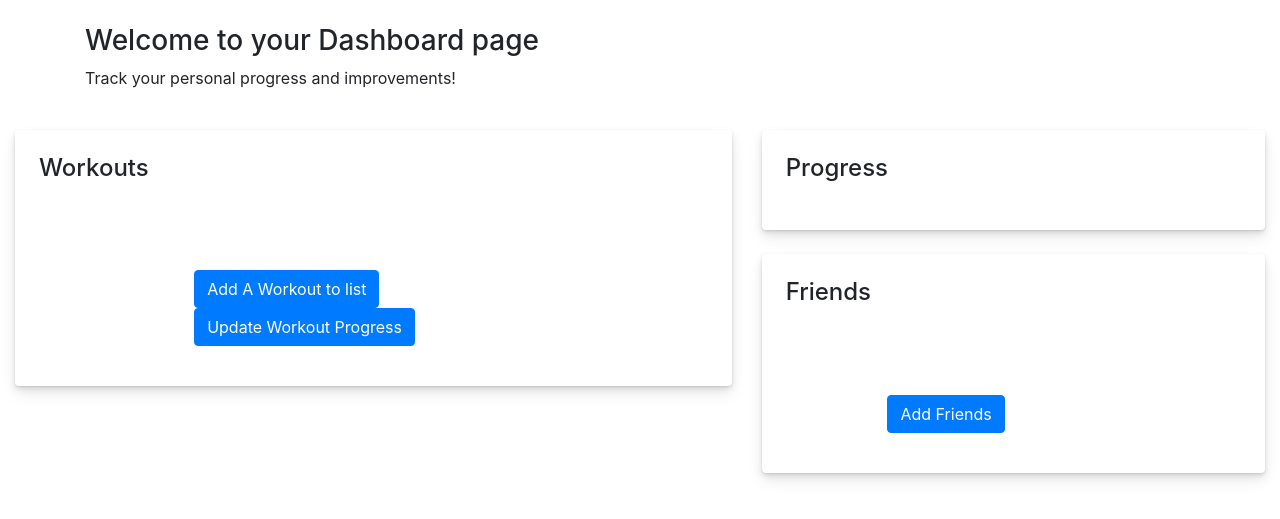
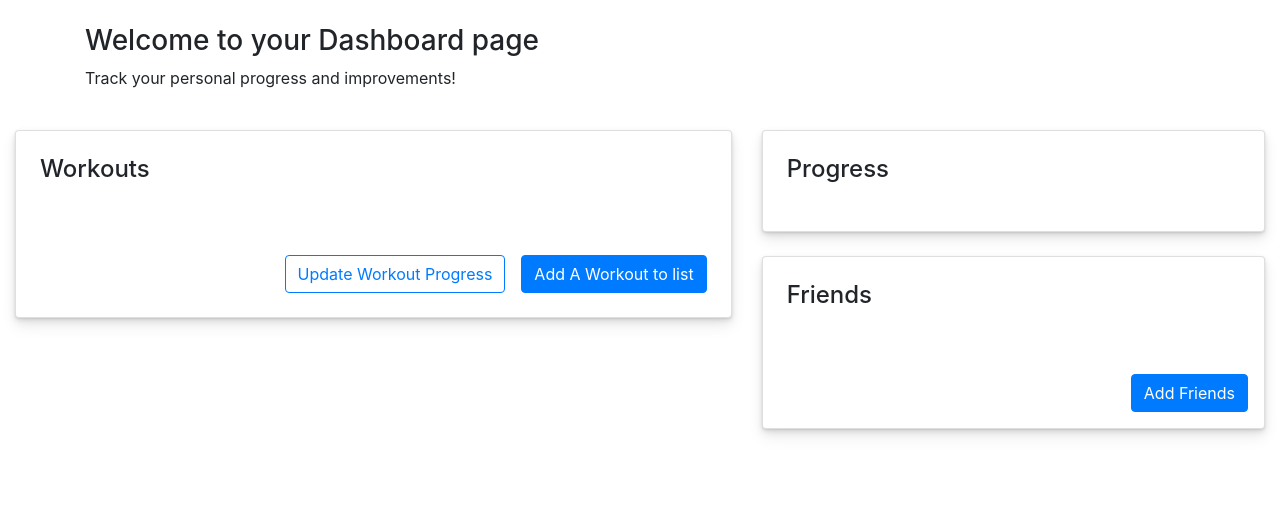
Before and after one commit to kimberlyvo21/Adv-Software-Project, a Django app: template social_app/templates/social_app/Dashboard.html in a window 1280 px wide. Shown: the part 56-575 px from the top of the page. Run offline with Django 3.2, Linux system fonts and the light colour scheme; the template is opened without the code that fills it, so the values that code supplies are empty; some libraries are stand-ins or nearby versions.

Commit message:
fixed button placement

```diff
--- a/social_app/templates/social_app/Dashboard.html
+++ b/social_app/templates/social_app/Dashboard.html
@@ -65,9 +65,10 @@
     </div>-->
     <br>
     <div class="row">
+
+
       <div class="col-7">
-        <div class="card border-0">
-          <div class="card blog-shadow-dreamy border-0">
+          <div class="card blog-shadow-dreamy">
             <div class = "m-4">
                 <h4>Workouts</h4>
               <div class = "ml-3 p-2">
@@ -81,11 +82,10 @@
                 {% endfor %}
               </div>
             </div>
-            <div class="center">
-              <a href="{% url 'social_app:AddWorkout' user.email %}" class="btn btn-primary">Add A Workout to list</a>
-              <a href="{% url 'social_app:UpdateWorkout' user.email %}" class="btn btn-primary">Update Workout
+            <div class = "m-3">
+              <a style="float: right" href="{% url 'social_app:AddWorkout' user.email %}" class="btn btn-primary m-2">Add A Workout to list</a>
+              <a style="float: right" href="{% url 'social_app:UpdateWorkout' user.email %}" class="btn btn-outline-primary m-2">Update Workout
                 Progress</a>
-            </div>
             </div>
         </div>
       </div>
@@ -94,7 +94,7 @@
 
       <div class="col-5">
         <div class="card border-0">
-          <div class="card blog-shadow-dreamy border-0">
+          <div class="card blog-shadow-dreamy">
             <div class="m-4">
               <h4>Progress </h4>
             <div class = "ml-3 p-2">
@@ -118,7 +118,7 @@
       Add Leaderboard (Ranking myself and friends by overall progress)
       Add Friends page that shows overall progress of each friend
     -->
-      <div class="card mt-4 blog-shadow-dreamy border-0">
+        <div class="card mt-4 blog-shadow-dreamy">
           <div class="m-4">
             <h4>Friends</h4>
           <div class = "ml-3 p-2">
@@ -135,12 +135,14 @@
           </div>
           </div>
 
-        <div class="center">
-          <a href="{% url 'social_app:AddFriends' user.email %}" class="btn btn-primary">Add Friends</a>
-        </div>
+          <div class = "m-3">
+            <a style="float: right" href="{% url 'social_app:AddFriends' user.email %}" class="btn btn-primary">Add Friends</a>
 
           </div>
         </div>
+      </div>
+
+
       </div>
     </div>
 <!----->
```
Lines whose indentation alone changed are shown as unchanged.
